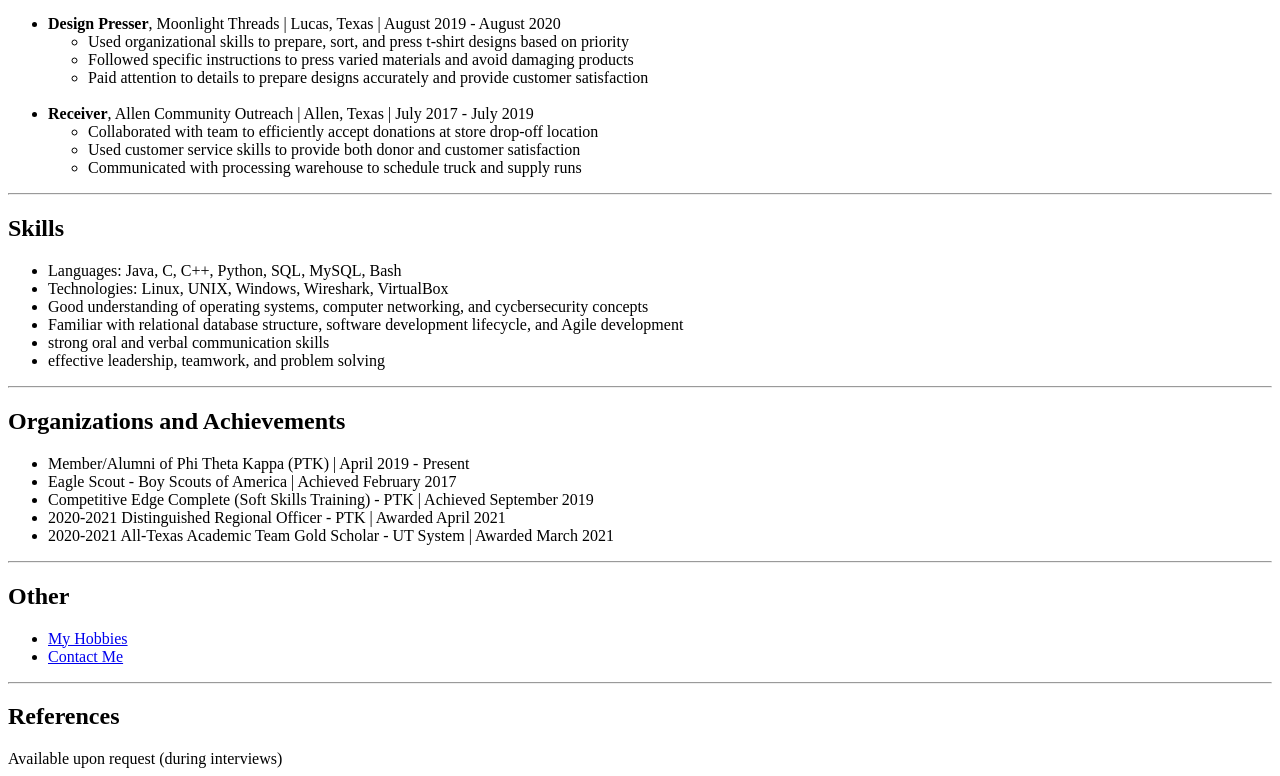
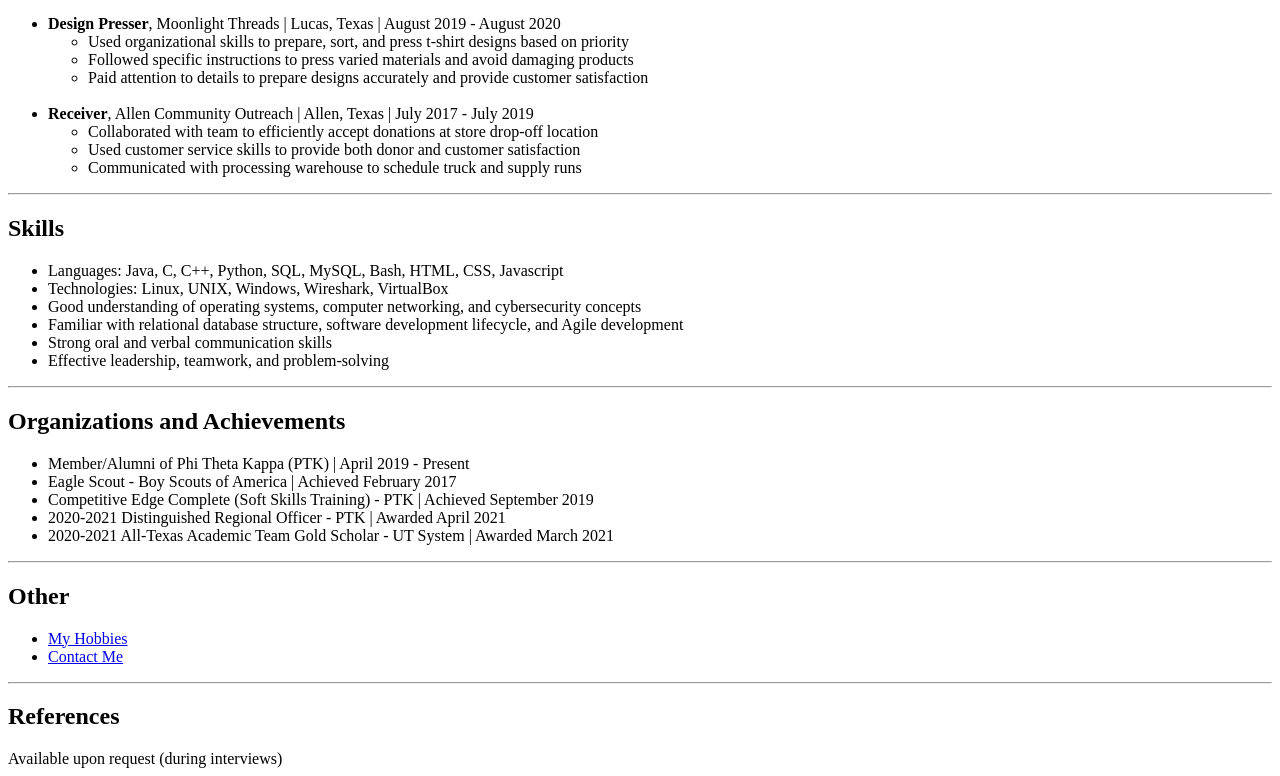
Before and after one commit to Apricaution/resume, a plain HTML site: page index.html in a window 1280 px wide. Shown: the part 1486-2262 px from the top of the page. Drawn offline with Linux system fonts and the light colour scheme.

Commit message:
Update index.html

```diff
--- a/index.html
+++ b/index.html
@@ -117,12 +117,12 @@
 
     <h2>Skills</h2>
     <ul>
-        <li>Languages: Java, C, C++, Python, SQL, MySQL, Bash</li>
+        <li>Languages: Java, C, C++, Python, SQL, MySQL, Bash, HTML, CSS, Javascript</li>
         <li>Technologies: Linux, UNIX, Windows, Wireshark, VirtualBox</li>
-        <li>Good understanding of operating systems, computer networking, and cycbersecurity concepts</li>
+        <li>Good understanding of operating systems, computer networking, and cybersecurity concepts</li>
         <li>Familiar with relational database structure, software development lifecycle, and Agile development</li>
-        <li>strong oral and verbal communication skills</li>
-        <li>effective leadership, teamwork, and problem solving</li>
+        <li>Strong oral and verbal communication skills</li>
+        <li>Effective leadership, teamwork, and problem-solving </li>
     </ul>
     <hr />
 
```
